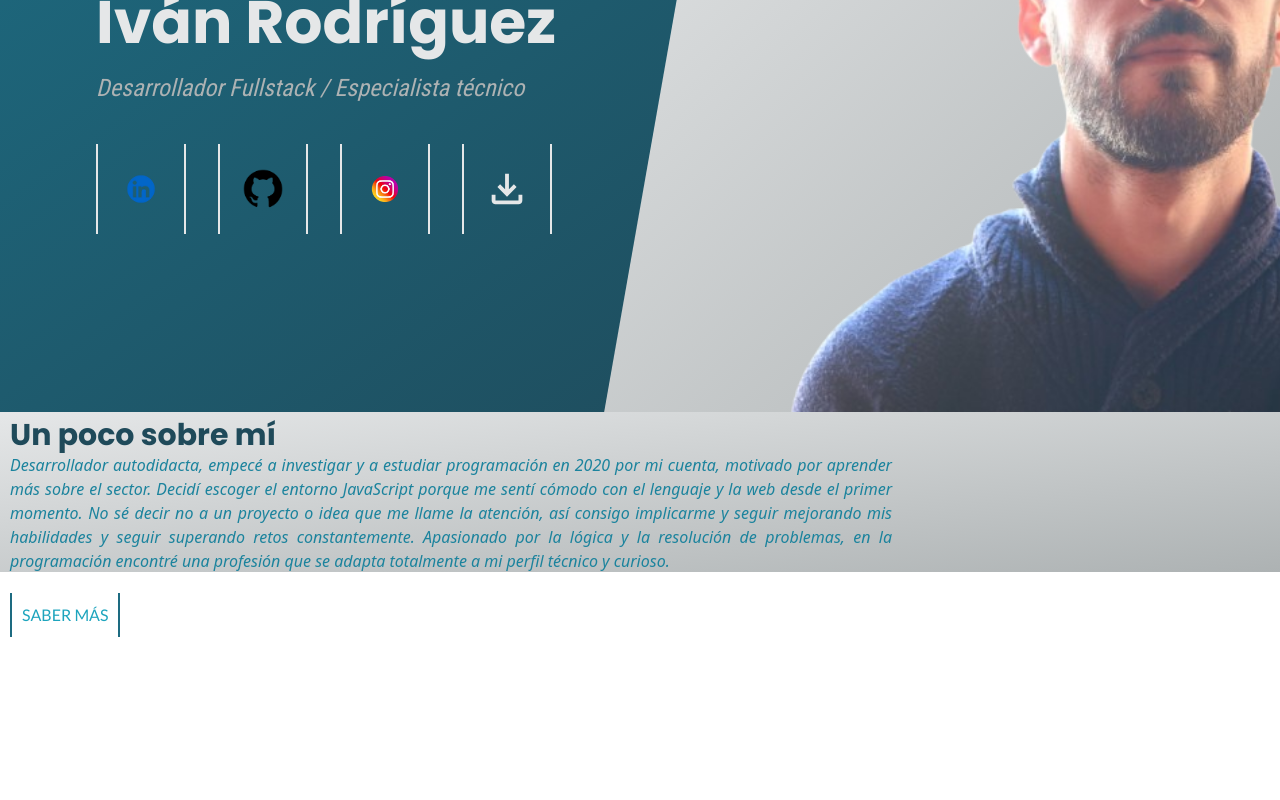
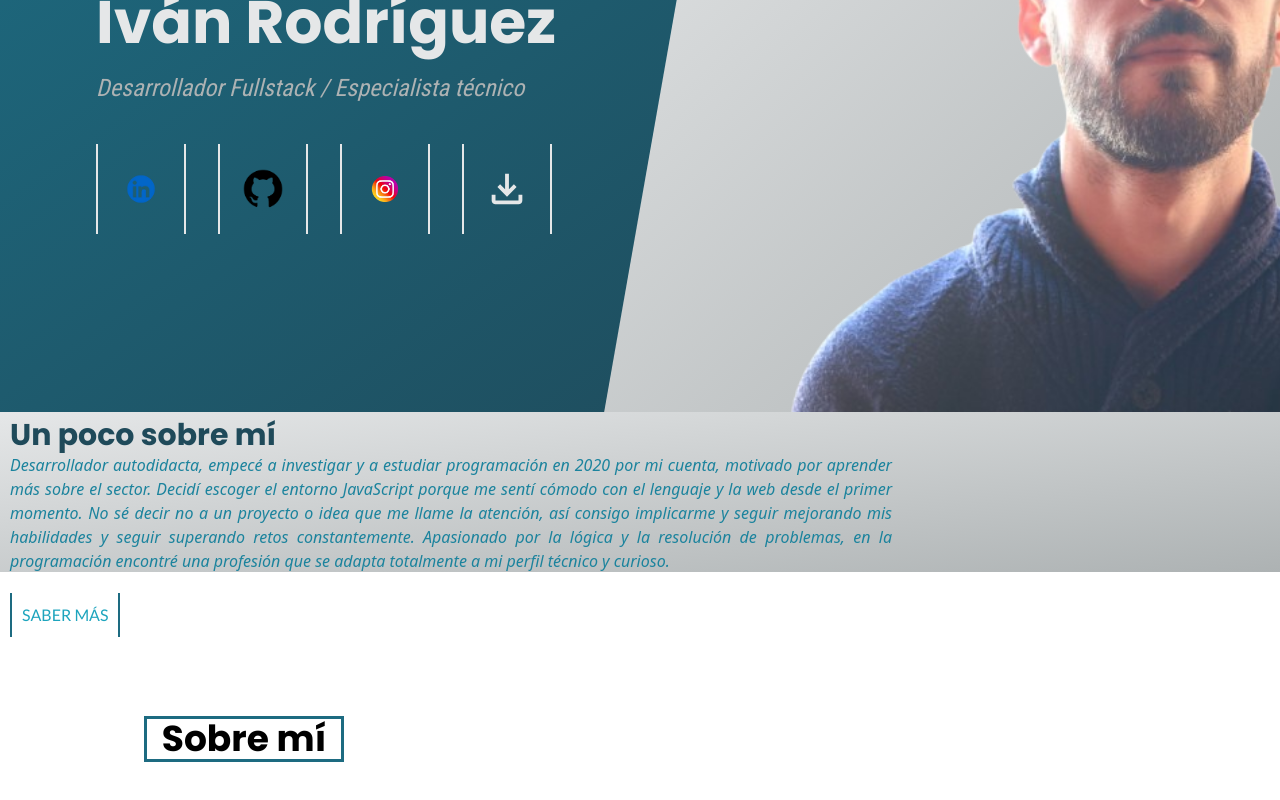
Before and after one commit to IvanRdADevelopments/portfolio, a Next.js app: page / in a window 1280 px wide. Shown: the part 228-1028 px from the top of the page. Built offline with nearby package versions, Linux system fonts and the light colour scheme.

Commit message:
Starting about section.

```diff
--- a/src/app/page.tsx
+++ b/src/app/page.tsx
@@ -1,3 +1,4 @@
+import AboutSection from "@/components/AboutSection";
 import HeroSection from "@/components/HeroSection";
 import HeroSectionFooter from "@/components/HeroSectionFooter";
 import Navbar from "@/components/Navbar";
@@ -17,7 +18,7 @@ export default function Home() {
       <section
         className="page-box"
         id="about">
-        {/* ABOUT SECTION COMPONETIZED */}
+        <AboutSection />
       </section>
       <section
         className="page-box"
--- /dev/null
+++ b/src/components/AboutSection.tsx
@@ -0,0 +1,11 @@
+import "@/styles/AboutSection.css"
+
+export default function AboutSection() {
+    return (
+        <>
+      <article className="about-section-box">
+        <h1 className="about-main-title lg:text-4xl md:text-2xl text-xl">Sobre mí</h1>
+      </article>
+    </>
+    )
+}
--- /dev/null
+++ b/src/styles/AboutSection.css
@@ -0,0 +1,17 @@
+.about-section-box {
+    padding: 6rem;
+    margin: 3rem;
+    font-family: var(--poppins-bold);
+    font-weight: 700;
+    height: 100%;
+    width: 100%;
+    display: flex;
+    text-align: center;
+    flex-direction: column;
+    justify-content: center;
+}
+
+.about-main-title {
+    border: 3px solid var(--bluecorp-700);
+    width: 200px;
+}
```
